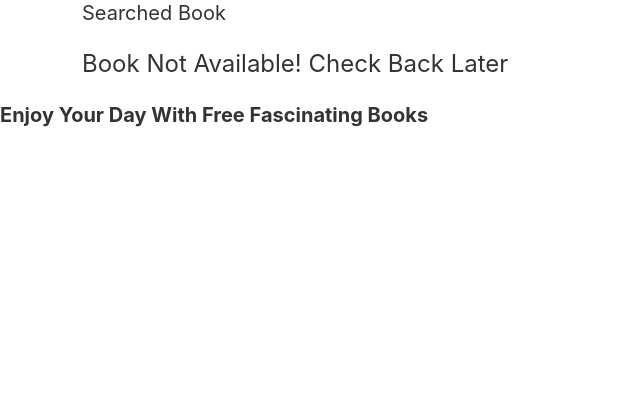
After one commit to ruslan-kornich/Book_Website_Django, a Django app: template booksite/book_app/templates/search_book.html in a window 1280 px wide. The commit adds this page. Shown: the part 337-757 px from the top of the page, without its empty margins (0-640 px from the left). Run offline with Django 4.2, Linux system fonts and the light colour scheme; the template is opened without the code that fills it, so the values that code supplies are empty; some libraries are stand-ins or nearby versions.

Commit message:
search bar

```diff
--- a/booksite/book_app/admin.py
+++ b/booksite/book_app/admin.py
@@ -1,5 +1,5 @@
 from django.contrib import admin
-from .models import Category, Book
+from .models import Category, Book, BookSearch
 
 
 
@@ -13,3 +13,4 @@ class BookAdmin(admin.ModelAdmin):
 
 admin.site.register(Category, CategoryAdmin)
 admin.site.register(Book, BookAdmin)
+admin.site.register(BookSearch)
--- a/booksite/book_app/context_processors.py
+++ b/booksite/book_app/context_processors.py
@@ -1,6 +1,16 @@
 from .models import Category
+from .forms import BookSearchForm
 
 
 def category_links(request):
     category = Category.objects.all()
     return {'categories': category}
+
+
+def book_search(request):
+    search_form = BookSearchForm
+    if request.method == 'POST':
+        search_form = BookSearchForm(request.POST)
+        if search_form.is_valid():
+            search_form.save()
+    return{'search_form': search_form}
--- /dev/null
+++ b/booksite/book_app/forms.py
@@ -0,0 +1,11 @@
+from django import forms
+from .models import BookSearch
+
+
+class BookSearchForm(forms.ModelForm):
+    name_of_book = forms.CharField(max_length=100, widget=forms.TextInput(attrs={'class': "form-control me-2", 'placeholder': 'Enter name of book'
+    }))
+
+    class Meta:
+        model = BookSearch
+        fields = ['name_of_book', ]
--- a/booksite/book_app/models.py
+++ b/booksite/book_app/models.py
@@ -12,9 +12,9 @@ class Category(models.Model):
 
 class Book(models.Model):
     objects = models.Manager()
-    title = models.CharField(max_length = 100)
+    title = models.CharField(max_length=100)
     slug = models.SlugField(max_length=100)
-    cover_image = models.ImageField(upload_to = 'img', blank = True, null = True)
+    cover_image = models.ImageField(upload_to='img', blank=True, null=True)
     author = models.CharField(max_length=50)
     summary = models.TextField()
     category = models.ManyToManyField(Category, related_name='books')
@@ -25,3 +25,10 @@ class Book(models.Model):
 
     def __str__(self):
         return self.title
+
+
+class BookSearch(models.Model):
+    name_of_book = models.CharField(max_length=100)
+
+    def __str__(self):
+        return self.name_of_book
--- a/booksite/book_app/templates/genre_detail.html
+++ b/booksite/book_app/templates/genre_detail.html
@@ -12,7 +12,7 @@
                     <a href="{% url 'book_detail' book.slug %}">
                         <div>
                             <div class="uk-card uk-card-default uk-card-body">
-                        <img src="{{book.cover_image.url}}">
+                                <img src="{{ book.cover_image.url }}">
 
                             </div>
                         </div>
--- a/booksite/book_app/templates/home.html
+++ b/booksite/book_app/templates/home.html
@@ -31,7 +31,7 @@
                     <a href="">
                         <div>
                             <div class="uk-card uk-card-default uk-card-body">
-                                <img src="">
+                                <img src="{{ book.cover_image.url }}">
                             </div>
                         </div>
                     </a>
--- /dev/null
+++ b/booksite/book_app/templates/search_book.html
@@ -0,0 +1,32 @@
+{% extends 'base.html' %}
+{% block title %}
+    <title>Book Site | Searched Books</title>
+{% endblock %}
+
+{% block content %}
+    <div class='container'>
+        <div class='row'><h4>Searched Book</h4></div>
+        <div class='row'>
+            {% if searched_books %}
+                {% for book in searched_books %}
+                    <div class='col-6 col-sm-4 col-md-4 col-lg-3 col-xl-2'>
+                        <a href="">
+                            <div>
+                                <div class="uk-card uk-card-default uk-card-body">
+                                    <img src="{{ book.cover_image.url }}">
+
+                                </div>
+                            </div>
+                        </a>
+                    </div>
+                {% endfor %}
+            {% else %}
+                <div class='row'>
+                    <h3>Book Not Available! Check Back Later</h3>
+                </div>
+            {% endif %}
+
+
+        </div>
+    </div>
+{% endblock %}
--- a/booksite/book_app/urls.py
+++ b/booksite/book_app/urls.py
@@ -6,5 +6,6 @@ urlpatterns = [
     path('all_books/', views.all_books, name='all_books'),
     path('genre/<str:slug>', views.category_detail, name='category_detail'),
     path('book/<str:slug>', views.book_detail, name='book_detail'),
+    path('searched_books', views.search_book, name = 'book_search'),
 
 ]
--- a/booksite/book_app/views.py
+++ b/booksite/book_app/views.py
@@ -27,3 +27,8 @@ def book_detail(request, slug):
     book_category = book.category.first()
     similar_books = Book.objects.filter(category__name__startswith=book_category)
     return render(request, 'book_detail.html', {'book': book, 'similar_books': similar_books})
+
+
+def search_book(request):
+    searched_books = Book.objects.filter(title__icontains=request.POST.get('name_of_book'))
+    return render(request, 'search_book.html', {'searched_books': searched_books})
--- a/booksite/booksite/settings.py
+++ b/booksite/booksite/settings.py
@@ -54,7 +54,8 @@ TEMPLATES = [
                 'django.template.context_processors.request',
                 'django.contrib.auth.context_processors.auth',
                 'django.contrib.messages.context_processors.messages',
-                'book_app.context_processors.category_links'
+                'book_app.context_processors.category_links',
+                'book_app.context_processors.book_search'
             ],
         },
     },
--- a/booksite/templates/base.html
+++ b/booksite/templates/base.html
@@ -39,10 +39,10 @@
                 </li>
 
             </ul>
-            <form class="d-flex" method='POST' action="#" style="margin: 0px;">
+            <form class="d-flex" method='POST' action="{% url 'book_search' %}" style="margin: 0px;">
                 <!-- <input class="form-control me-2" type="search" placeholder="Search" aria-label="Search"> -->
                 {% csrf_token %}
-                {{search_form.name_of_book}}
+                {{ search_form.name_of_book }}
                 <button class="btn btn-outline-success" type="submit">Search</button>
             </form>
             <div style='width: auto; display: flex'>
@@ -51,7 +51,7 @@
                     <div class="dropdown">
                         <button class="btn btn-secondary dropdown-toggle" type="button" id="dropdownMenuButton1"
                                 data-bs-toggle="dropdown" aria-expanded="false">
-                        Hello {{user.username}}
+                            H
                         </button>
                         <ul class="dropdown-menu" aria-labelledby="dropdownMenuButton1">
                             <li><a class="dropdown-item" href="#">Upload Book</a></li>
@@ -60,10 +60,10 @@
                     </div>
 
                 {% else %}
-                <a class="nav-link" href="{% url 'register' %}">
+                    <a class="nav-link" href="#">
                         <button type="button" class="btn btn-outline-primary">Sign Up</button>
                     </a>
-                <a class="nav-link" href="{% url 'login' %}">
+                    <a class="nav-link" href="#">
                         <button type="button" class="btn btn-outline-success">Login</button>
                     </a>
 
@@ -72,16 +72,28 @@
         </div>
     </div>
 </nav>
+
+
 <p uk-margin style="width: 80%; margin: auto; margin-top: 20px">
     {% for category in categories %}
-    <a class="uk-button uk-button-default" href="{% url 'category_detail' category.slug %}"><strong>{{category.name}}</strong></a>
+        <a class="uk-button uk-button-default"
+           href="{% url 'category_detail' category.slug %}"><strong>{{ category.name }}</strong></a>
     {% endfor %}
 </p>
+
+
+
 
 
 {% block content %}
     <h1>Hello World</h1>
 {% endblock %}
+
+
+
+
+
+
 
 
 <footer>
```
Also changed, not shown: booksite/book_app/templates/all_books.html (+4 -4 lines), booksite/book_app/templates/book_detail.html (+6 -6 lines), booksite/templates/all_books.html (deleted, +0 -28 lines). Lines whose indentation alone changed are shown as unchanged.
